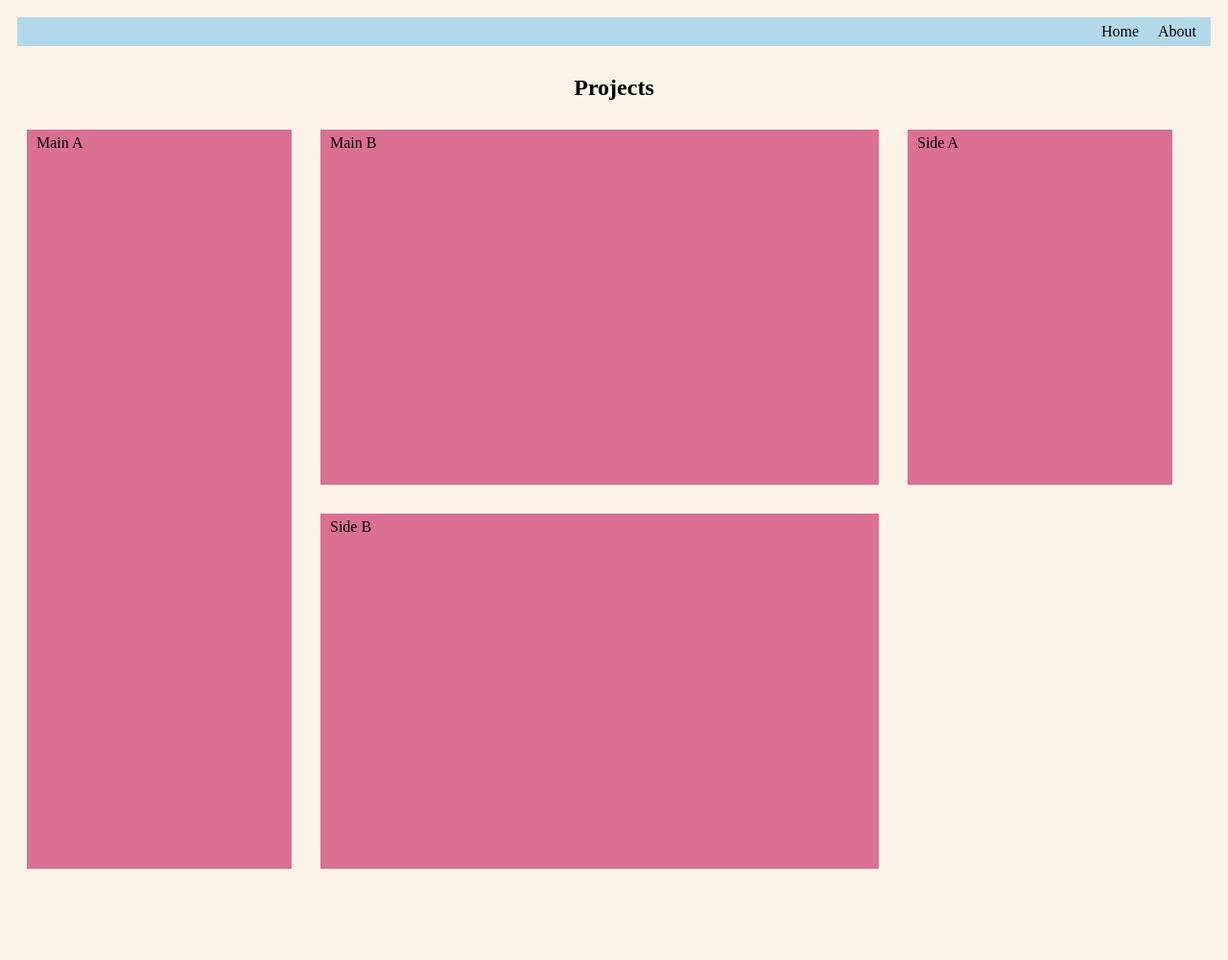
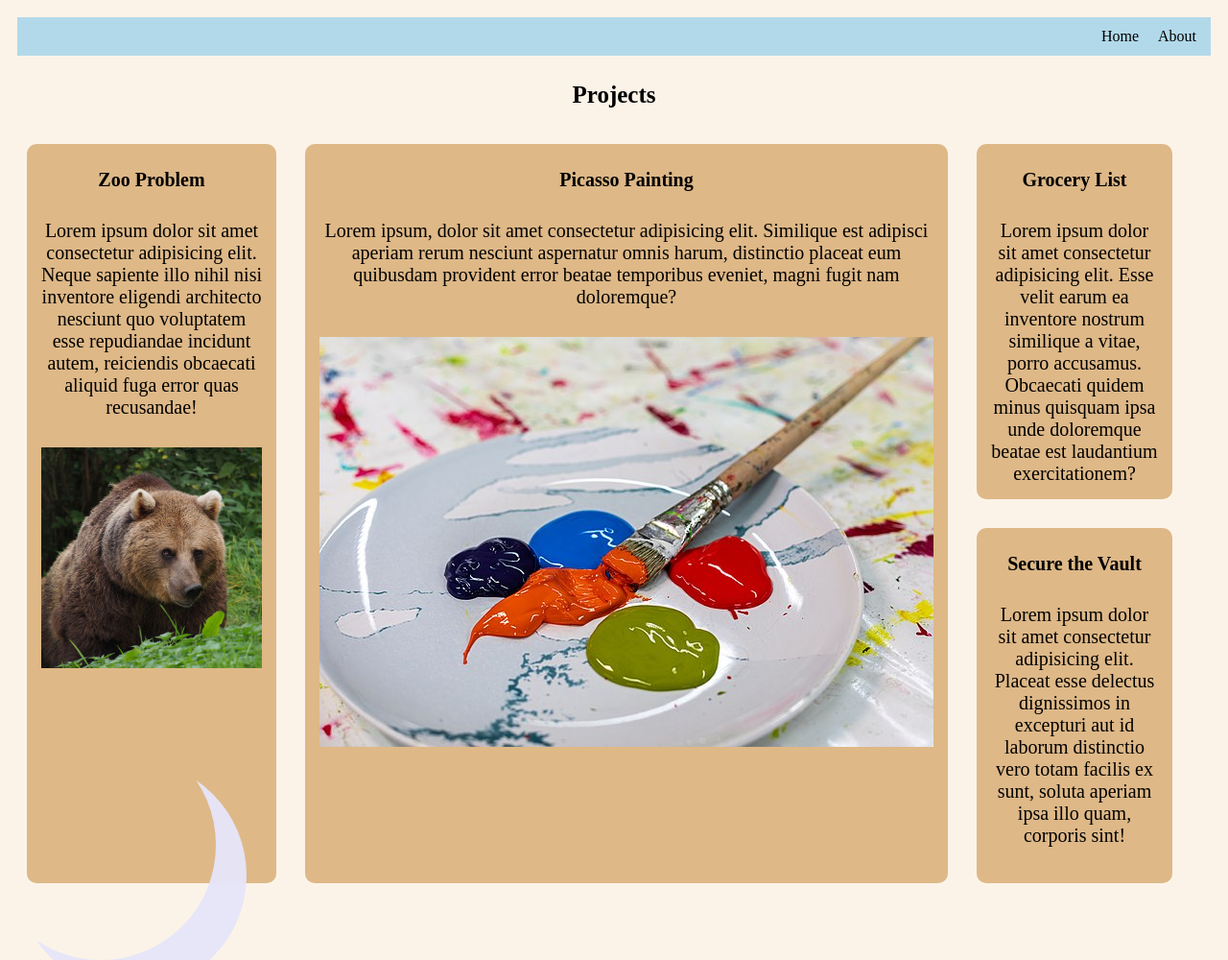
Before and after one commit to nan-sam/personal-website-1, a plain HTML site: page portfolio.html in a window 1280 px wide. Shown: the whole page at 96% size. Before the commit the page ends 963 px from the top, so only its background shows below. Drawn offline with Linux system fonts and the light colour scheme.

Commit message:
completed version

```diff
--- a/about.css
+++ b/about.css
@@ -25,6 +25,11 @@ nav {
     text-indent: 10px;
  }
 
+ h2{
+    font-size: 20px;
+    margin-top: 1px;
+ }
+
  .art{
     width: 15rem;
     height: 15rem;
@@ -33,7 +38,7 @@ nav {
     position: absolute;
     left: -50px;
     top: -50px;
-    opacity: 0.7;
+    opacity: 0.5;
 
   }
 
@@ -48,8 +53,8 @@ nav {
 .section{
 border: 3px solid salmon;
 border-radius: 10px;
-margin-top: 20px;
-background: #b2d9ea;
+margin-top: 10px;
+background: #d2d8e8;
 
 
 }
--- a/about.js
+++ /dev/null
@@ -1 +0,0 @@
-console.log("Hello World!")
--- a/portfolio.css
+++ b/portfolio.css
@@ -1,6 +1,6 @@
 *{
     box-sizing: border-box;
-    padding:5px;
+    padding:5px 5px;
 
 }
 
@@ -11,12 +11,11 @@ html{
 
 nav {
     display: flex;
-    height: 30px;
+    height: 40px;
     background-color:#b2d9ea;
     align-items: center;
     justify-content: flex-end;
     padding: 10px 10px;
-
 
  }
 
@@ -24,33 +23,62 @@ nav {
     text-decoration: none;
     color: black;
     text-indent: 10px;
+
  }
 
  h1{
     text-align: center;
+    font-size: 25px;
+
  }
+
+ h2{
+   font-size: 20px;
+
+ }
+
 
  .container{
     display: grid;
     grid-template-rows: 400px 400px;
     grid-template-columns: 1fr 2fr 1fr;
 
+ }
 
-
- }
  .container > *{
-    background-color: palevioletred;
+    background-color: burlywood;
     padding: 5px 10px;
     margin-bottom: 30px;
     margin-right: 30px;
-
+    border-radius: 10px;
+    text-align: center;
+    font-size: 20px;
 
  }
 
 .main-a{
    grid-row: 1/-1;
+
 }
 
 .side-a{
-    ;
+    grid-row: 1/-1;
+
 }
+
+.art{
+   width: 15rem;
+   height: 15rem;
+   border-radius: 50%;
+   box-shadow: 2rem 2rem 0 0 lavender;
+   opacity: 95%;
+   position: absolute;
+   bottom:-200px;
+   left: -15px
+
+ }
+
+ .bear-img{
+   width: 240px;
+
+ }
--- a/portfolio.html
+++ b/portfolio.html
@@ -11,15 +11,32 @@
         <a href="index.html">Home</a>
         <a href="about.html">About</a>
     </nav>
-    <script src="portfolio.js"></script>
-    <section>
-        <h1>Projects</h1>
+    <script src="javascript.js"></script>
+    <header>
+      <h1>Projects</h1>
+    </header>
+    <main>
         <div class="container">
-          <main class="main-a">Main A</main>
-          <main class="main-b">Main B</main>
-          <aside class="side-a">Side A</aside>
-          <aside class="side-b">Side B</aside>
+          <div class="main-a">
+            <h2>Zoo Problem</h2>
+            <p>Lorem ipsum dolor sit amet consectetur adipisicing elit. Neque sapiente illo nihil nisi inventore eligendi architecto nesciunt quo voluptatem esse repudiandae incidunt autem, reiciendis obcaecati aliquid fuga error quas recusandae!</p>
+            <img class="bear-img" src="images/European_Brown_Bear.jpg" alt="brown bear">
+          </div>
+          <div class="main-b">
+            <h2>Grocery List</h2>
+            <p>Lorem ipsum dolor sit amet consectetur adipisicing elit. Esse velit earum ea inventore nostrum similique a vitae, porro accusamus. Obcaecati quidem minus quisquam ipsa unde doloremque beatae est laudantium exercitationem?</p>
+          </div>
+          <div class="side-a">
+            <h2>Picasso Painting</h2>
+            <p>Lorem ipsum, dolor sit amet consectetur adipisicing elit. Similique est adipisci aperiam rerum nesciunt aspernatur omnis harum, distinctio placeat eum quibusdam provident error beatae temporibus eveniet, magni fugit nam doloremque?</p>
+            <img class="painting-img" src="images/Haltern_am_See,_Lavesum,_Künstlerhof,_Acrylfarbe_--_2021_--_5730.jpg" alt="painter's palette">
+          </div>
+          <div class="side-b">
+            <h2>Secure the Vault</h2>
+            <p>Lorem ipsum dolor sit amet consectetur adipisicing elit. Placeat esse delectus dignissimos in excepturi aut id laborum distinctio vero totam facilis ex sunt, soluta aperiam ipsa illo quam, corporis sint!</p>
+          </div>
         </div>
-    </section>
+    </main>
+    <div class="art"></div>
 </body>
 </html>
--- a/portfolio.js
+++ /dev/null
@@ -1 +0,0 @@
-console.log("Hello World!")
```
Also changed, not shown: about.html (+16 -13 lines), formsubmitted.html (added, +18 -0 lines), index.html (+22 -6 lines), style.css (+27 -15 lines), images/640px-Bobina_de_cine.jpg (deleted), images/European_Brown_Bear.jpg (added), images/Haltern_am_See,_Lavesum,_Künstlerhof,_Acrylfarbe_--_2021_--_5730.jpg (added), javascript.js (line endings or trailing spaces), 2 other files.
